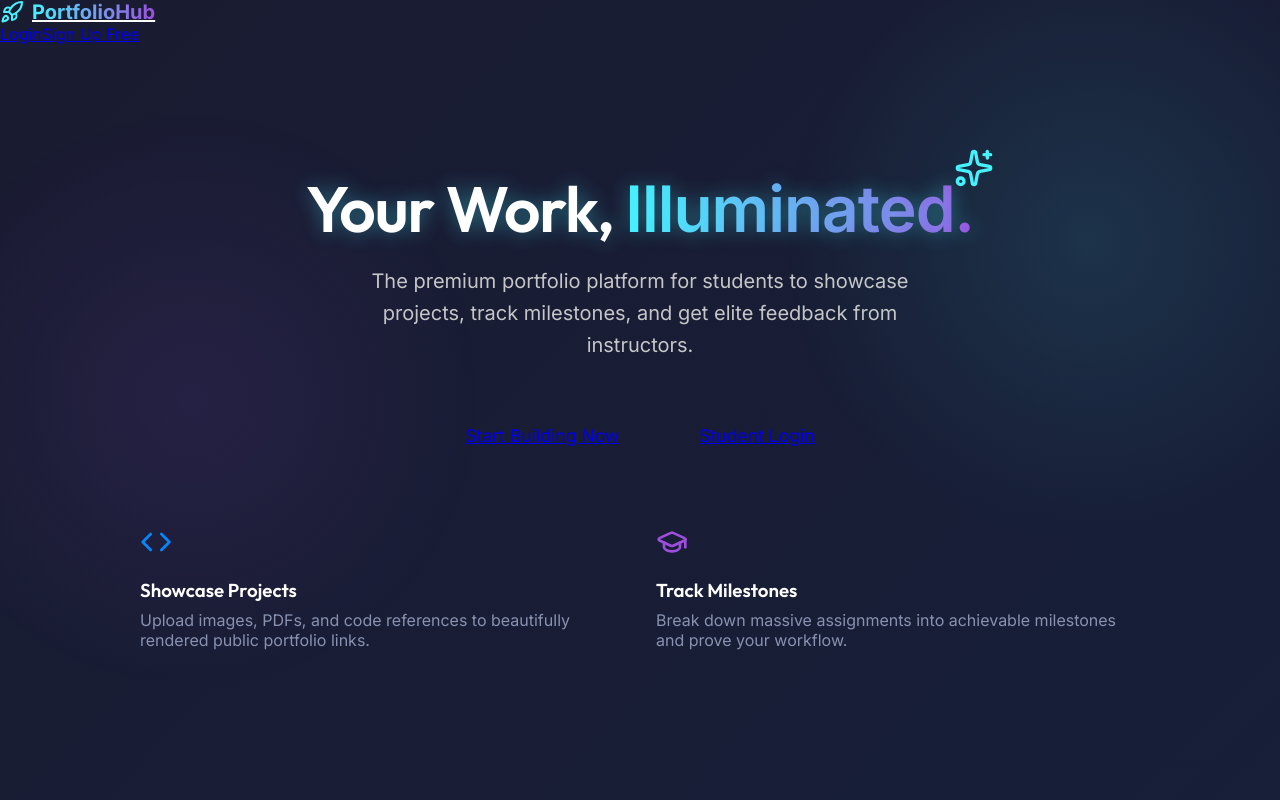
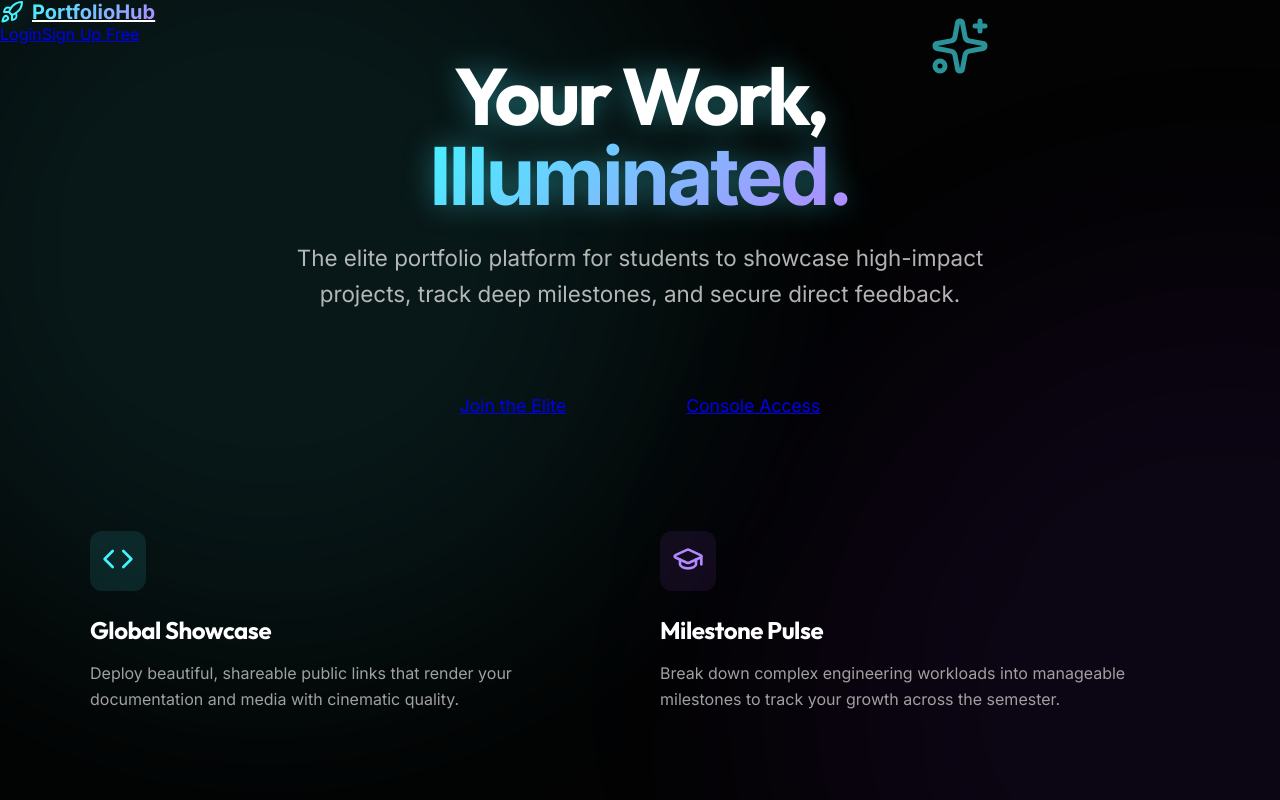
Before and after one commit to giripraneethnune13-cell/project-frontend, a React app: page / in a window 1280 px wide. Built offline with nearby package versions, Linux system fonts and the light colour scheme; no server answers; the HTML template or start-up script is replaced by a standard one.

Commit message:
feat: upgrade to premium Aura Glass UI with mesh gradients and animations

```diff
--- a/src/App.css
+++ b/src/App.css
@@ -1,4 +1,4 @@
-/* Glass Component Standard */
+/* Aura Glass Panels */
 .glass-panel {
   background: var(--glass-bg);
   backdrop-filter: var(--glass-blur);
@@ -6,122 +6,150 @@
   border: 1px solid var(--glass-border);
   box-shadow: var(--glass-shadow);
   border-radius: var(--radius-md);
-  padding: 2rem;
-  transition: transform 0.3s ease, box-shadow 0.3s ease, border-color 0.3s ease;
+  padding: 2.5rem;
+  transition: var(--transition-smooth);
+  position: relative;
+  overflow: hidden;
+}
+
+.glass-panel::before {
+  content: '';
+  position: absolute;
+  top: 0; left: 0; right: 0; height: 1px;
+  background: linear-gradient(90deg, transparent, rgba(255, 255, 255, 0.2), transparent);
 }
 
 .glass-panel:hover {
-  transform: translateY(-5px);
-  box-shadow: 0 12px 40px 0 rgba(0, 0, 0, 0.5);
-  border-color: rgba(255, 255, 255, 0.2);
+  transform: translateY(-8px);
+  border-color: rgba(255, 255, 255, 0.15);
+  box-shadow: 0 20px 50px -15px rgba(0, 0, 0, 0.8);
 }
 
-/* Buttons */
+/* Premium Buttons */
 .btn {
   display: inline-flex;
   align-items: center;
   justify-content: center;
-  gap: 0.5rem;
-  padding: 0.75rem 1.5rem;
+  gap: 0.6rem;
+  padding: 0.8rem 1.8rem;
   border-radius: var(--radius-sm);
-  font-weight: 500;
+  font-weight: 600;
   font-family: 'Outfit', sans-serif;
   cursor: pointer;
-  transition: all 0.3s ease;
+  transition: var(--transition-smooth);
   border: none;
-  font-size: 1rem;
+  font-size: 0.95rem;
+  position: relative;
+  z-index: 1;
 }
 
 .btn-primary {
-  background: linear-gradient(135deg, var(--accent-secondary), var(--accent-purple));
-  color: white;
-  box-shadow: 0 4px 15px rgba(157, 78, 221, 0.3);
+  background: var(--text-primary);
+  color: #000;
+  box-shadow: 0 4px 20px rgba(255, 255, 255, 0.1);
 }
 
 .btn-primary:hover {
-  transform: translateY(-2px);
-  box-shadow: 0 6px 20px rgba(69, 243, 255, 0.4);
-  filter: brightness(1.1);
+  transform: scale(1.05);
+  box-shadow: 0 0 30px rgba(69, 243, 255, 0.4);
+  background: var(--accent-primary);
 }
 
 .btn-outline {
-  background: transparent;
+  background: rgba(255, 255, 255, 0.03);
   color: var(--text-primary);
-  border: 1px solid var(--accent-primary);
+  border: 1px solid var(--glass-border);
+  backdrop-filter: blur(5px);
 }
 
 .btn-outline:hover {
-  background: rgba(69, 243, 255, 0.1);
-  box-shadow: 0 0 15px rgba(69, 243, 255, 0.2);
+  background: rgba(255, 255, 255, 0.08);
+  border-color: var(--accent-primary);
+  color: var(--accent-primary);
 }
 
-/* Inputs */
+/* Polished Inputs */
 .input-group {
   display: flex;
   flex-direction: column;
-  gap: 0.5rem;
-  margin-bottom: 1.5rem;
+  gap: 0.6rem;
+  margin-bottom: 1.8rem;
 }
 
 .input-label {
-  font-size: 0.875rem;
+  font-size: 0.8rem;
   color: var(--text-muted);
-  font-weight: 500;
+  font-weight: 600;
+  text-transform: uppercase;
+  letter-spacing: 0.05em;
 }
 
 .input-field {
-  background: rgba(0, 0, 0, 0.2);
+  background: rgba(0, 0, 0, 0.3);
   border: 1px solid var(--glass-border);
   border-radius: var(--radius-sm);
-  padding: 0.75rem 1rem;
+  padding: 1rem 1.2rem;
   color: var(--text-primary);
   font-size: 1rem;
-  transition: all 0.3s ease;
+  transition: var(--transition-smooth);
   outline: none;
 }
 
 .input-field:focus {
+  background: rgba(0, 0, 0, 0.5);
   border-color: var(--accent-primary);
-  box-shadow: 0 0 0 2px rgba(69, 243, 255, 0.2);
-  background: rgba(0, 0, 0, 0.4);
+  box-shadow: 0 0 0 4px rgba(69, 243, 255, 0.1);
 }
 
-/* Navbar */
+/* Floating Island Navbar */
 .navbar {
   position: fixed;
-  top: 0; left: 0; right: 0;
-  height: 70px;
-  background: rgba(11, 12, 16, 0.7);
-  backdrop-filter: blur(10px);
-  -webkit-backdrop-filter: blur(10px);
-  border-bottom: 1px solid var(--glass-border);
+  top: 1.5rem;
+  left: 50%;
+  transform: translateX(-50%);
+  width: calc(100% - 3rem);
+  max-width: 1200px;
+  height: 60px;
+  background: rgba(10, 10, 12, 0.8);
+  backdrop-filter: blur(15px);
+  -webkit-backdrop-filter: blur(15px);
+  border: 1px solid var(--glass-border);
+  border-radius: 100px;
   display: flex;
   align-items: center;
   justify-content: space-between;
-  padding: 0 2rem;
+  padding: 0 1.5rem;
   z-index: 1000;
+  box-shadow: 0 10px 30px rgba(0, 0, 0, 0.5);
 }
 
 .nav-links {
   display: flex;
-  gap: 2rem;
+  gap: 1.5rem;
   align-items: center;
 }
 
 .nav-link {
-  color: var(--text-secondary);
+  color: var(--text-muted);
   text-decoration: none;
   font-weight: 500;
-  transition: color 0.3s ease;
+  font-size: 0.9rem;
+  transition: var(--transition-smooth);
 }
 
 .nav-link:hover {
-  color: var(--accent-primary);
+  color: var(--text-primary);
 }
 
 /* Layout Core */
 .container {
-  max-width: 1200px;
+  max-width: 1300px;
   margin: 0 auto;
-  padding: 100px 2rem 2rem;
+  padding: 120px 2rem 4rem;
 }
+
+/* Utility Animations */
+.stagger-1 { animation-delay: 0.1s; }
+.stagger-2 { animation-delay: 0.2s; }
+.stagger-3 { animation-delay: 0.3s; }
+.stagger-4 { animation-delay: 0.4s; }
--- a/src/index.css
+++ b/src/index.css
@@ -1,88 +1,131 @@
 @import url('https://fonts.googleapis.com/css2?family=Inter:wght@300;400;500;600;700&family=Outfit:wght@400;500;600;700&display=swap');
 
 :root {
-  /* Deep Space Color Palette */
-  --bg-primary: #0b0c10;
-  --bg-secondary: #1f2833;
-  --bg-gradient: linear-gradient(135deg, #0b0c10 0%, #1a1a2e 50%, #16213e 100%);
+  /* HSL Aura Palette */
+  --bg-primary: #030303;
+  --bg-surface: #0a0a0c;
+
+  --aura-1: hsla(184, 100%, 64%, 0.15); /* Cyan */
+  --aura-2: hsla(271, 100%, 58%, 0.12); /* Purple */
+  --aura-3: hsla(210, 100%, 50%, 0.1);  /* Deep Blue */
 
   --accent-primary: #45f3ff;
-  --accent-secondary: #0088ff;
-  --accent-purple: #9d4edd;
+  --accent-secondary: #7000ff;
+  --accent-glow: rgba(69, 243, 255, 0.4);
 
   --text-primary: #ffffff;
-  --text-secondary: #c5c6c7;
-  --text-muted: #8892b0;
+  --text-secondary: #e0e0e0;
+  --text-muted: #a0a0a0;
 
-  /* Glassmorphism Variables */
-  --glass-bg: rgba(255, 255, 255, 0.03);
-  --glass-border: rgba(255, 255, 255, 0.1);
-  --glass-shadow: 0 8px 32px 0 rgba(0, 0, 0, 0.37);
-  --glass-blur: blur(12px);
+  /* Aura Glass Variables */
+  --glass-bg: rgba(255, 255, 255, 0.02);
+  --glass-border: rgba(255, 255, 255, 0.08);
+  --glass-blur: blur(20px);
+  --glass-shadow: 0 10px 40px -10px rgba(0, 0, 0, 0.7);
 
-  /* Layout */
-  --radius-sm: 8px;
-  --radius-md: 16px;
-  --radius-lg: 24px;
+  /* Design Tokens */
+  --radius-sm: 10px;
+  --radius-md: 20px;
+  --radius-lg: 32px;
+  --transition-smooth: all 0.5s cubic-bezier(0.16, 1, 0.3, 1);
 }
 
 * {
   margin: 0;
   padding: 0;
   box-sizing: border-box;
-  font-family: 'Inter', sans-serif;
+  font-family: 'Inter', system-ui, -apple-system, sans-serif;
+  -webkit-font-smoothing: antialiased;
 }
 
-h1, h2, h3, h4, h5, h6 {
+h1, h2, h3, h4 {
   font-family: 'Outfit', sans-serif;
   color: var(--text-primary);
-  font-weight: 600;
+  font-weight: 700;
+  letter-spacing: -0.02em;
 }
 
 body {
-  background: var(--bg-gradient);
-  background-size: 400% 400%;
-  animation: gradientBG 15s ease infinite;
+  background-color: var(--bg-primary);
   color: var(--text-secondary);
   min-height: 100vh;
   overflow-x: hidden;
   position: relative;
 }
 
-body::before {
+/* Moving Aura Background */
+body::before, body::after {
   content: '';
   position: fixed;
-  top: 0; left: 0; right: 0; bottom: 0;
-  background: radial-gradient(circle at 15% 50%, rgba(157, 78, 221, 0.1), transparent 25%),
-              radial-gradient(circle at 85% 30%, rgba(69, 243, 255, 0.1), transparent 25%);
+  width: 800px;
+  height: 800px;
+  border-radius: 50%;
+  filter: blur(120px);
   z-index: -1;
   pointer-events: none;
+  opacity: 0.6;
+}
+
+body::before {
+  top: -200px;
+  left: -200px;
+  background: var(--aura-1);
+  animation: floatAura 20s infinite alternate;
+}
+
+body::after {
+  bottom: -200px;
+  right: -200px;
+  background: var(--aura-2);
+  animation: floatAura 25s infinite alternate-reverse;
+}
+
+@keyframes floatAura {
+  0% { transform: translate(0, 0) scale(1); }
+  100% { transform: translate(150px, 100px) scale(1.1); }
 }
 
 /* Animations */
-@keyframes gradientBG {
-  0% { background-position: 0% 50%; }
-  50% { background-position: 100% 50%; }
-  100% { background-position: 0% 50%; }
-}
-
 @keyframes fadeIn {
-  from { opacity: 0; transform: translateY(10px); }
+  from { opacity: 0; transform: translateY(20px); }
   to { opacity: 1; transform: translateY(0); }
 }
 
-/* Base Utility Classes */
-.animate-fade-in {
-  animation: fadeIn 0.4s ease-out forwards;
+@keyframes slowGlow {
+  0% { opacity: 0.5; }
+  100% { opacity: 1; }
 }
 
-.title-glow {
-  text-shadow: 0 0 20px rgba(69, 243, 255, 0.4);
+.animate-fade-in {
+  animation: fadeIn 0.8s cubic-bezier(0.16, 1, 0.3, 1) forwards;
 }
 
+/* Text Stylings */
 .gradient-text {
-  background: linear-gradient(to right, var(--accent-primary), var(--accent-purple));
+  background: linear-gradient(135deg, var(--accent-primary) 0%, #b388ff 100%);
   -webkit-background-clip: text;
   -webkit-text-fill-color: transparent;
   background-clip: text;
 }
+
+.title-glow {
+  filter: drop-shadow(0 0 15px var(--accent-glow));
+}
+
+/* Custom Scrollbar */
+::-webkit-scrollbar {
+  width: 8px;
+}
+
+::-webkit-scrollbar-track {
+  background: transparent;
+}
+
+::-webkit-scrollbar-thumb {
+  background: rgba(255, 255, 255, 0.1);
+  border-radius: 10px;
+}
+
+::-webkit-scrollbar-thumb:hover {
+  background: rgba(255, 255, 255, 0.2);
+}
--- a/src/pages/Landing.jsx
+++ b/src/pages/Landing.jsx
@@ -4,41 +4,46 @@ import { Sparkles, Code, GraduationCap } from 'lucide-react';
 
 const Landing = () => {
   return (
-    <div className="container animate-fade-in" style={{ display: 'flex', flexDirection: 'column', alignItems: 'center', justifyContent: 'center', minHeight: 'calc(100vh - 70px)', textAlign: 'center' }}>
+    <div className="container" style={{ display: 'flex', flexDirection: 'column', alignItems: 'center', justifyContent: 'center', minHeight: 'calc(100vh - 120px)', textAlign: 'center' }}>
 
-      <div style={{ marginBottom: '3rem', position: 'relative' }}>
-        <div style={{ position: 'absolute', top: '-20px', right: '-20px', color: 'var(--accent-primary)', animation: 'pulse 2s infinite' }}>
-          <Sparkles size={40} />
+      <div className="animate-fade-in stagger-1" style={{ marginBottom: '4rem', position: 'relative' }}>
+        <div style={{ position: 'absolute', top: '-40px', right: '0', color: 'var(--accent-primary)', opacity: '0.6' }}>
+          <Sparkles size={60} />
         </div>
-        <h1 className="title-glow" style={{ fontSize: '4rem', marginBottom: '1rem', letterSpacing: '-1px' }}>
-          Your Work, <span className="gradient-text">Illuminated.</span>
+        <h1 className="title-glow" style={{ fontSize: '5rem', marginBottom: '1.5rem', letterSpacing: '-0.04em', lineHeight: '1' }}>
+          Your Work, <br />
+          <span className="gradient-text">Illuminated.</span>
         </h1>
-        <p style={{ fontSize: '1.25rem', color: 'var(--text-secondary)', maxWidth: '600px', margin: '0 auto', lineHeight: '1.6' }}>
-          The premium portfolio platform for students to showcase projects, track milestones, and get elite feedback from instructors.
+        <p style={{ fontSize: '1.4rem', color: 'var(--text-secondary)', maxWidth: '700px', margin: '0 auto', lineHeight: '1.6', opacity: '0.8' }}>
+          The elite portfolio platform for students to showcase high-impact projects, track deep milestones, and secure direct feedback.
         </p>
       </div>
 
-      <div style={{ display: 'flex', gap: '1rem', marginBottom: '4rem' }}>
-        <Link to="/register" className="btn btn-primary" style={{ padding: '1rem 2rem', fontSize: '1.1rem' }}>
-          Start Building Now
+      <div className="animate-fade-in stagger-2" style={{ display: 'flex', gap: '1.5rem', marginBottom: '6rem' }}>
+        <Link to="/register" className="btn btn-primary" style={{ padding: '1.2rem 3rem', fontSize: '1.1rem' }}>
+          Join the Elite
         </Link>
-        <Link to="/login" className="btn btn-outline" style={{ padding: '1rem 2rem', fontSize: '1.1rem' }}>
-          Student Login
+        <Link to="/login" className="btn btn-outline" style={{ padding: '1.2rem 3rem', fontSize: '1.1rem' }}>
+          Console Access
         </Link>
       </div>
 
-      <div style={{ display: 'grid', gridTemplateColumns: 'repeat(auto-fit, minmax(300px, 1fr))', gap: '2rem', width: '100%', maxWidth: '1000px' }}>
+      <div className="animate-fade-in stagger-3" style={{ display: 'grid', gridTemplateColumns: 'repeat(auto-fit, minmax(300px, 1fr))', gap: '2.5rem', width: '100%', maxWidth: '1100px' }}>
 
         <div className="glass-panel" style={{ textAlign: 'left' }}>
-          <Code size={32} color="var(--accent-secondary)" style={{ marginBottom: '1rem' }} />
-          <h3 style={{ marginBottom: '0.5rem' }}>Showcase Projects</h3>
-          <p style={{ color: 'var(--text-muted)' }}>Upload images, PDFs, and code references to beautifully rendered public portfolio links.</p>
+          <div style={{ background: 'rgba(69, 243, 255, 0.1)', width: 'fit-content', padding: '12px', borderRadius: '12px', marginBottom: '1.5rem' }}>
+            <Code size={32} color="var(--accent-primary)" />
+          </div>
+          <h3 style={{ marginBottom: '1rem', fontSize: '1.5rem' }}>Global Showcase</h3>
+          <p style={{ color: 'var(--text-muted)', lineHeight: '1.6' }}>Deploy beautiful, shareable public links that render your documentation and media with cinematic quality.</p>
         </div>
 
         <div className="glass-panel" style={{ textAlign: 'left' }}>
-          <GraduationCap size={32} color="var(--accent-purple)" style={{ marginBottom: '1rem' }} />
-          <h3 style={{ marginBottom: '0.5rem' }}>Track Milestones</h3>
-          <p style={{ color: 'var(--text-muted)' }}>Break down massive assignments into achievable milestones and prove your workflow.</p>
+          <div style={{ background: 'rgba(157, 78, 221, 0.1)', width: 'fit-content', padding: '12px', borderRadius: '12px', marginBottom: '1.5rem' }}>
+            <GraduationCap size={32} color="#b388ff" />
+          </div>
+          <h3 style={{ marginBottom: '1rem', fontSize: '1.5rem' }}>Milestone Pulse</h3>
+          <p style={{ color: 'var(--text-muted)', lineHeight: '1.6' }}>Break down complex engineering workloads into manageable milestones to track your growth across the semester.</p>
         </div>
 
       </div>
```
Also changed, not shown: src/pages/Dashboard.jsx (+29 -26 lines).
